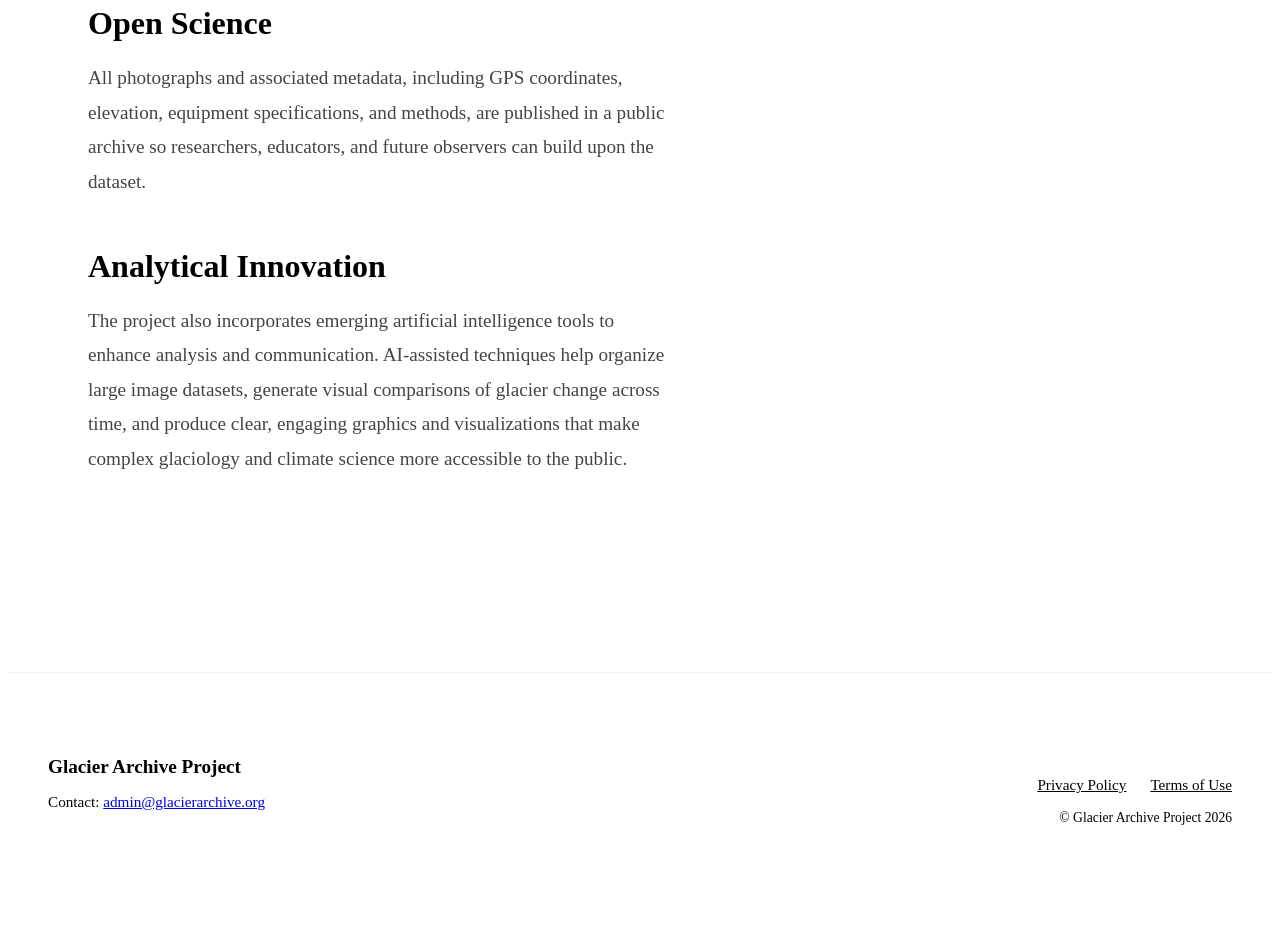
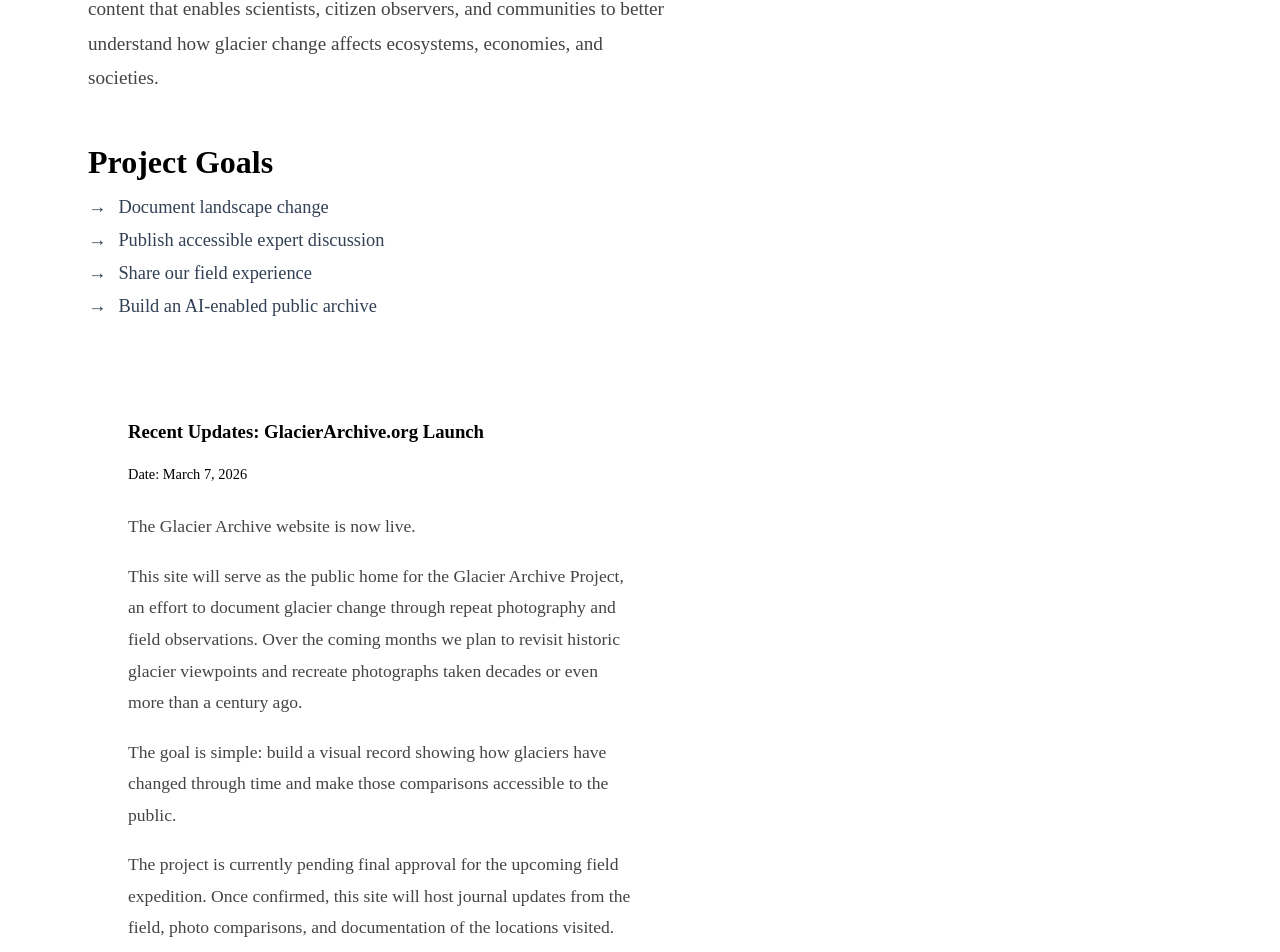
Before and after one commit to johnmehler/dans-glaciers, a SvelteKit app: page /about in a window 1280 px wide. Shown: the part 855-1807 px from the top of the page. Before the commit the page ends 1753 px from the top, so only its background shows below. Built offline with nearby package versions, Linux system fonts and the light colour scheme.

Commit message:
images added

```diff
--- a/src/routes/+page.svelte
+++ b/src/routes/+page.svelte
@@ -78,7 +78,7 @@
 	.hero {
 		height: 90vh;
 		background: #1a2a3a; /* Fallback */
-		background-image: url("/1.png");
+		background-image: url("/images/banner.jpg");
 		background-size: cover;
 		background-position: center;
 		position: relative;
--- a/src/routes/about/+page.svelte
+++ b/src/routes/about/+page.svelte
@@ -16,44 +16,65 @@
             <div class="section">
                 <h2>Mission</h2>
                 <p>
-                    The Glacier Archive Project is an environmental
-                    documentation and research initiative focused on recording
-                    glacier change through repeat photography, geospatial
-                    analysis, and open scientific collaboration. By replicating
-                    historical glacier photographs and pairing them with modern
-                    imagery, the project creates a visual record of glacier
-                    retreat and its downstream impacts on ecosystems, water
-                    systems, and human communities.
+                    To document and communicate the changing state of the
+                    world’s glaciers through repeat photography, geospatial
+                    data, and open scientific collaboration, creating an
+                    accessible archive for researchers, educators, and the
+                    public.
                 </p>
             </div>
 
             <div class="section">
-                <h2>Open Science</h2>
+                <h2>Vision</h2>
                 <p>
-                    All photographs and associated metadata, including GPS
-                    coordinates, elevation, equipment specifications, and
-                    methods, are published in a public archive so researchers,
-                    educators, and future observers can build upon the dataset.
+                    A global, open archive of glacier imagery, data, and
+                    accessible educational content that enables scientists,
+                    citizen observers, and communities to better understand how
+                    glacier change affects ecosystems, economies, and societies.
                 </p>
             </div>
 
             <div class="section">
-                <h2>Analytical Innovation</h2>
-                <p>
-                    The project also incorporates emerging artificial
-                    intelligence tools to enhance analysis and communication.
-                    AI-assisted techniques help organize large image datasets,
-                    generate visual comparisons of glacier change across time,
-                    and produce clear, engaging graphics and visualizations that
-                    make complex glaciology and climate science more accessible
-                    to the public.
-                </p>
+                <h2>Project Goals</h2>
+                <ul class="goals-list">
+                    <li>Document landscape change</li>
+                    <li>Publish accessible expert discussion</li>
+                    <li>Share our field experience</li>
+                    <li>Build an AI-enabled public archive</li>
+                </ul>
+            </div>
+
+            <div class="section recent-update glass">
+                <h3>Recent Updates: GlacierArchive.org Launch</h3>
+                <p class="date">Date: March 7, 2026</p>
+                <div class="update-content">
+                    <p>The Glacier Archive website is now live.</p>
+                    <p>
+                        This site will serve as the public home for the Glacier
+                        Archive Project, an effort to document glacier change
+                        through repeat photography and field observations. Over
+                        the coming months we plan to revisit historic glacier
+                        viewpoints and recreate photographs taken decades or
+                        even more than a century ago.
+                    </p>
+                    <p>
+                        The goal is simple: build a visual record showing how
+                        glaciers have changed through time and make those
+                        comparisons accessible to the public.
+                    </p>
+                    <p>
+                        The project is currently pending final approval for the
+                        upcoming field expedition. Once confirmed, this site
+                        will host journal updates from the field, photo
+                        comparisons, and documentation of the locations visited.
+                    </p>
+                </div>
             </div>
         </div>
 
         <div class="vision-image">
             <img
-                src="/1.png"
+                src="/images/banner.jpg"
                 alt="Glacier Archive Landscape"
                 class="side-img"
             />
@@ -129,6 +150,49 @@
         color: #444;
     }
 
+    .goals-list {
+        list-style: none;
+        padding-left: 0;
+    }
+
+    .goals-list li {
+        font-size: 1.15rem;
+        margin-bottom: 0.75rem;
+        color: #334155;
+        display: flex;
+        align-items: center;
+        gap: 0.75rem;
+    }
+
+    .goals-list li::before {
+        content: "→";
+        color: var(--primary);
+        font-weight: bold;
+    }
+
+    .recent-update {
+        margin-top: 4rem;
+        padding: 2.5rem;
+        border-radius: 24px;
+        background: rgba(255, 255, 255, 0.4);
+    }
+
+    .recent-update h3 {
+        margin-top: 0;
+        color: var(--primary);
+    }
+
+    .recent-update .date {
+        font-size: 0.9rem;
+        color: var(--gray);
+        margin-bottom: 1.5rem;
+    }
+
+    .update-content p {
+        font-size: 1.1rem;
+        margin-bottom: 1rem;
+    }
+
     .vision-image {
         position: sticky;
         top: 120px;
--- a/src/routes/approach/+page.svelte
+++ b/src/routes/approach/+page.svelte
@@ -81,10 +81,10 @@
                     ecosystems.
                 </p>
             </div>
-            <div class="section-image">
+            <div class="tech-image">
                 <img
-                    src="/6.png"
-                    alt="Educational Fieldwork"
+                    src="/images/banner.jpg"
+                    alt="Glacier Fieldwork Banner"
                     class="side-img"
                 />
             </div>
--- a/src/routes/contributors/+page.svelte
+++ b/src/routes/contributors/+page.svelte
@@ -10,7 +10,7 @@
 
     <div class="contributor-profile">
         <div class="profile-image">
-            <img src="/2.png" alt="Dan Meier" class="headshot" />
+            <img src="/images/headshot.png" alt="Dan Meier" class="headshot" />
         </div>
 
         <div class="profile-text">
```
Also changed, not shown: 2 other files (tests, documents, lock files or other folders).
